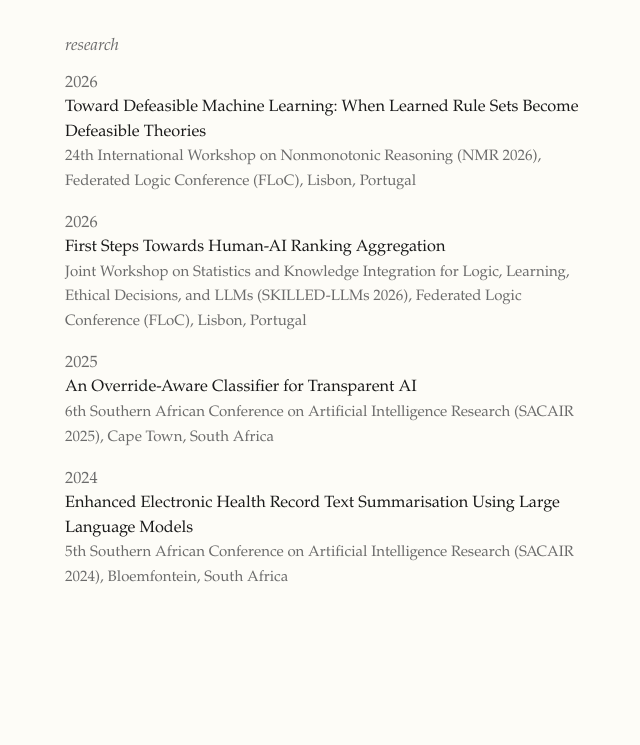
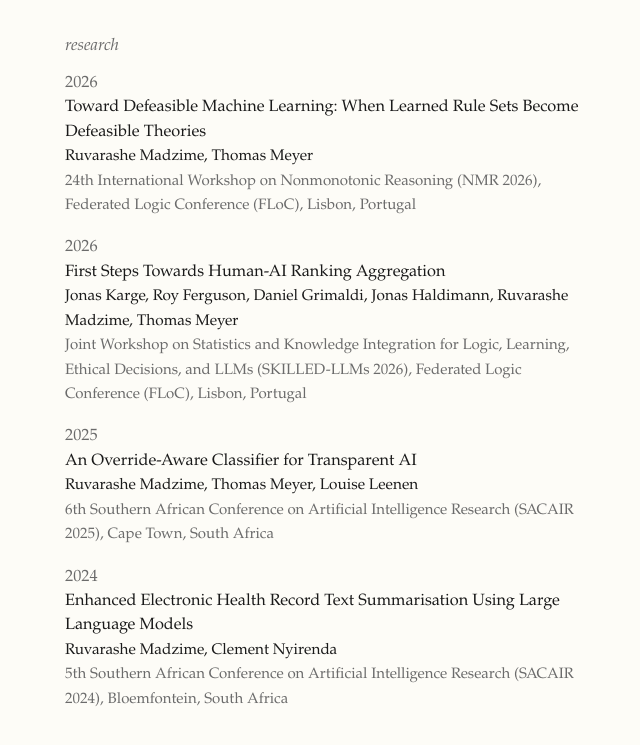
Before and after one commit to rue404NotFound/rue404NotFound.github.io, a plain HTML site: page index.html in a window 1280 px wide. Shown: the part 1048-1793 px from the top of the page, without its empty margins (311-951 px from the left). Before the commit the page ends 1735 px from the top, so only its background shows below. Drawn offline with Linux system fonts and the light colour scheme.

Commit message:
Add author lists to publications

```diff
--- a/index.html
+++ b/index.html
@@ -37,10 +37,10 @@
 
   <h2>research</h2>
   <div class="pubs">
-    <p><span class="year">2026</span><br>Toward Defeasible Machine Learning: When Learned Rule Sets Become Defeasible Theories<br><span class="dim">24th International Workshop on Nonmonotonic Reasoning (NMR 2026), Federated Logic Conference (FLoC), Lisbon, Portugal</span></p>
-    <p><span class="year">2026</span><br>First Steps Towards Human-AI Ranking Aggregation<br><span class="dim">Joint Workshop on Statistics and Knowledge Integration for Logic, Learning, Ethical Decisions, and LLMs (SKILLED-LLMs 2026), Federated Logic Conference (FLoC), Lisbon, Portugal</span></p>
-    <p><span class="year">2025</span><br>An Override-Aware Classifier for Transparent AI<br><span class="dim">6th Southern African Conference on Artificial Intelligence Research (SACAIR 2025), Cape Town, South Africa</span></p>
-    <p><span class="year">2024</span><br>Enhanced Electronic Health Record Text Summarisation Using Large Language Models<br><span class="dim">5th Southern African Conference on Artificial Intelligence Research (SACAIR 2024), Bloemfontein, South Africa</span></p>
+    <p><span class="year">2026</span><br>Toward Defeasible Machine Learning: When Learned Rule Sets Become Defeasible Theories<br><span class="authors">Ruvarashe Madzime, Thomas Meyer</span><br><span class="dim">24th International Workshop on Nonmonotonic Reasoning (NMR 2026), Federated Logic Conference (FLoC), Lisbon, Portugal</span></p>
+    <p><span class="year">2026</span><br>First Steps Towards Human-AI Ranking Aggregation<br><span class="authors">Jonas Karge, Roy Ferguson, Daniel Grimaldi, Jonas Haldimann, Ruvarashe Madzime, Thomas Meyer</span><br><span class="dim">Joint Workshop on Statistics and Knowledge Integration for Logic, Learning, Ethical Decisions, and LLMs (SKILLED-LLMs 2026), Federated Logic Conference (FLoC), Lisbon, Portugal</span></p>
+    <p><span class="year">2025</span><br>An Override-Aware Classifier for Transparent AI<br><span class="authors">Ruvarashe Madzime, Thomas Meyer, Louise Leenen</span><br><span class="dim">6th Southern African Conference on Artificial Intelligence Research (SACAIR 2025), Cape Town, South Africa</span></p>
+    <p><span class="year">2024</span><br>Enhanced Electronic Health Record Text Summarisation Using Large Language Models<br><span class="authors">Ruvarashe Madzime, Clement Nyirenda</span><br><span class="dim">5th Southern African Conference on Artificial Intelligence Research (SACAIR 2024), Bloemfontein, South Africa</span></p>
   </div>
 </main>
 </body>
--- a/style.css
+++ b/style.css
@@ -80,6 +80,11 @@ a:focus-visible { outline: 2px solid var(--accent); outline-offset: 2px; border-
   font-variant-numeric: tabular-nums;
 }
 
+.authors {
+  color: var(--text);
+  font-size: 0.96rem;
+}
+
 .edu p, .pubs p {
   margin-bottom: 1.1rem;
   line-height: 1.5;
```
